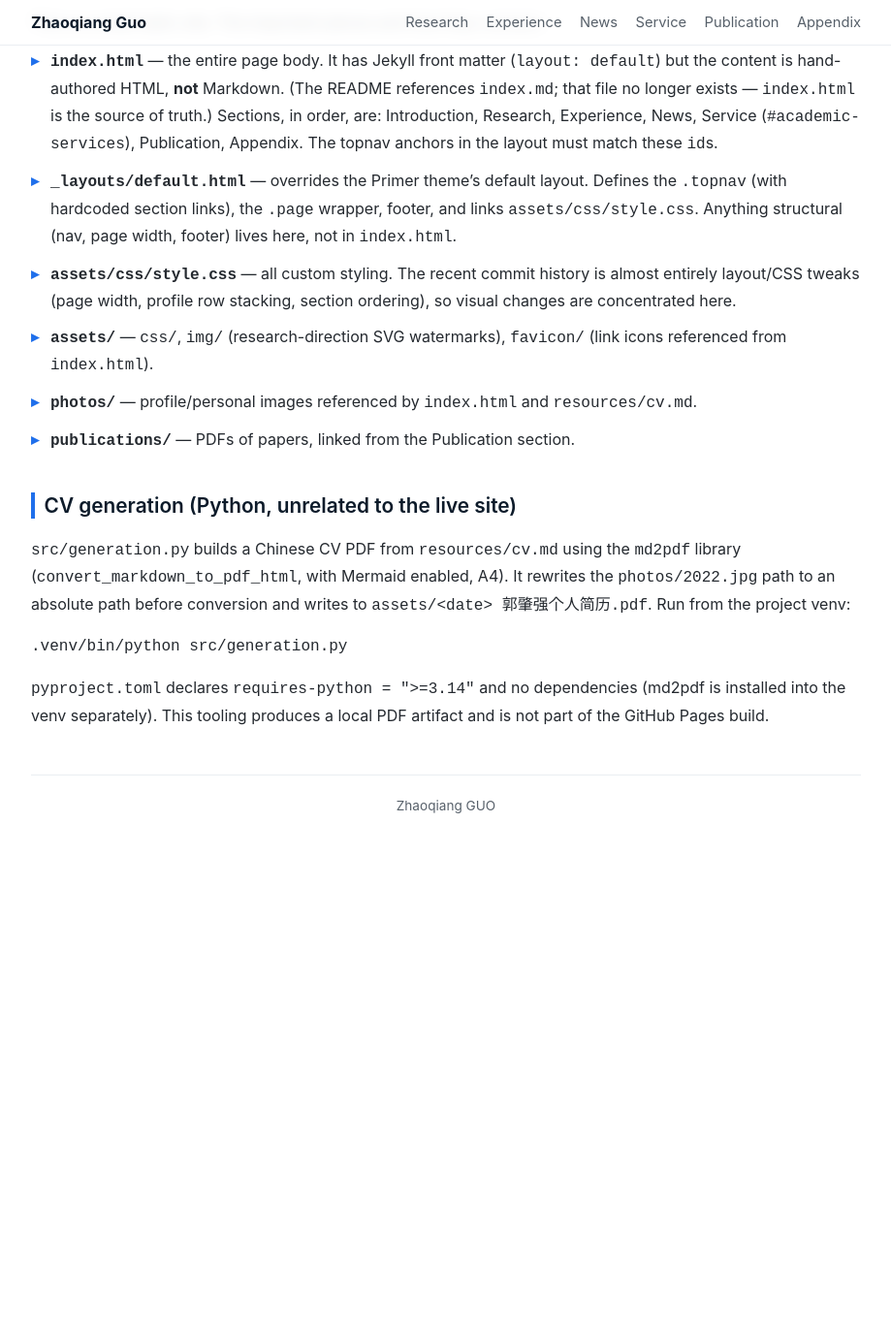
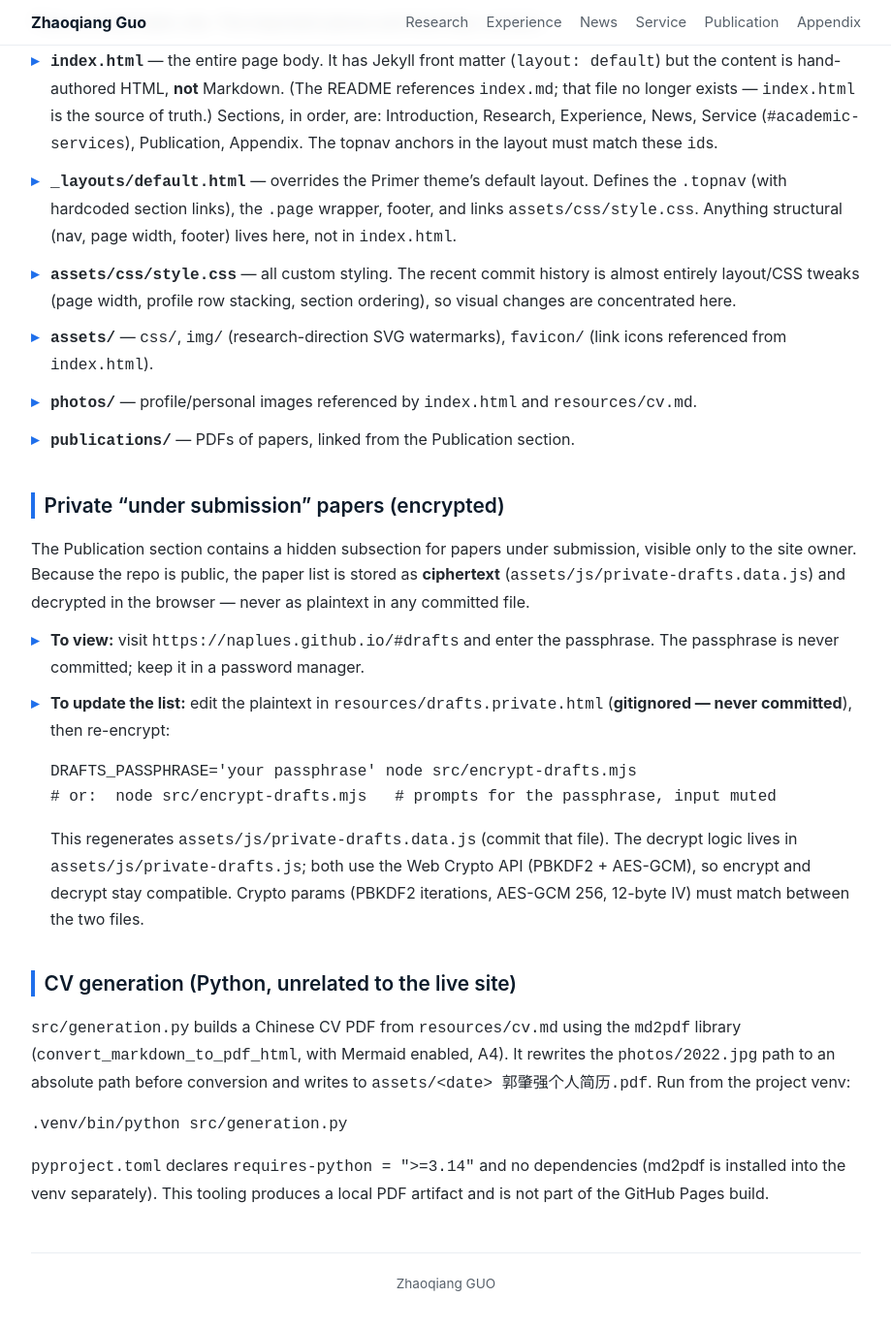
Before and after one commit to Naplues/naplues.github.io, a Jekyll site: the page built from CLAUDE.md, in a window 1280 px wide and 1400 px high, scrolled down 669 px. Shown: the top 1371 px of the window at 97% size, without its empty margins (180-1099 px from the left). Built offline with Jekyll 4.4.1, drawn with Linux system fonts in a browser that asks for light colours; our own code applies the rules of GitHub Pages for plain Markdown files; before the commit the page ends 1576 px from its top, so only the background shows below that.

Commit message:
Add encrypted private 'under submission' papers section
Hidden subsection in the Publication list, decrypted client-side at #drafts with a passphrase. Papers are stored as AES-GCM ciphertext (PBKDF2) in assets/js/private-drafts.data.js; passphrase and plaintext (resources/drafts.private.html, gitignored) are never committed. Encrypt via: node src/encrypt-drafts.mjs

Co-Authored-By: Claude <noreply@anthropic.com>

````diff
--- a/CLAUDE.md
+++ b/CLAUDE.md
@@ -26,6 +26,18 @@ This is a small static site. The important pieces and how they connect:
 - **`photos/`** — profile/personal images referenced by `index.html` and `resources/cv.md`.
 - **`publications/`** — PDFs of papers, linked from the Publication section.
 
+## Private "under submission" papers (encrypted)
+
+The Publication section contains a hidden subsection for papers under submission, visible only to the site owner. Because the repo is public, the paper list is stored as **ciphertext** (`assets/js/private-drafts.data.js`) and decrypted in the browser — never as plaintext in any committed file.
+
+- **To view:** visit `https://naplues.github.io/#drafts` and enter the passphrase. The passphrase is never committed; keep it in a password manager.
+- **To update the list:** edit the plaintext in `resources/drafts.private.html` (**gitignored — never committed**), then re-encrypt:
+  ```bash
+  DRAFTS_PASSPHRASE='your passphrase' node src/encrypt-drafts.mjs
+  # or:  node src/encrypt-drafts.mjs   # prompts for the passphrase, input muted
+  ```
+  This regenerates `assets/js/private-drafts.data.js` (commit that file). The decrypt logic lives in `assets/js/private-drafts.js`; both use the Web Crypto API (PBKDF2 + AES-GCM), so encrypt and decrypt stay compatible. Crypto params (PBKDF2 iterations, AES-GCM 256, 12-byte IV) must match between the two files.
+
 ## CV generation (Python, unrelated to the live site)
 
 `src/generation.py` builds a Chinese CV PDF from `resources/cv.md` using the `md2pdf` library (`convert_markdown_to_pdf_html`, with Mermaid enabled, A4). It rewrites the `photos/2022.jpg` path to an absolute path before conversion and writes to `assets/<date> 郭肇强个人简历.pdf`. Run from the project venv:
--- a/assets/css/style.css
+++ b/assets/css/style.css
@@ -370,3 +370,72 @@ em { font-style: italic; }
   .profile-intro { text-align: left; }
   .profile-name { font-size: 1.3rem; }
 }
+
+/* ---------- Private "under submission" section (encrypted, #drafts) ---------- */
+.private-drafts-card {
+  margin: 1.2rem 0;
+  padding: 0.9rem 1rem;
+  background: var(--bg-soft);
+  border: 1px solid var(--border);
+  border-radius: 8px;
+}
+.private-drafts-card h3 { margin: 0 0 0.4rem; }
+.private-drafts-hint {
+  margin: 0 0 0.6rem;
+  font-size: 0.88rem;
+  color: var(--text-muted);
+}
+.private-drafts-row {
+  display: flex;
+  gap: 0.5rem;
+  align-items: center;
+  flex-wrap: wrap;
+}
+.private-drafts-row input[type="password"] {
+  flex: 1 1 200px;
+  padding: 0.4rem 0.6rem;
+  font-size: 0.92rem;
+  border: 1px solid var(--border);
+  border-radius: 6px;
+  color: var(--text);
+  background: #fff;
+}
+.private-drafts-row input[type="password"]:focus {
+  outline: none;
+  border-color: var(--accent);
+  box-shadow: 0 0 0 2px rgba(31, 111, 235, 0.15);
+}
+.private-drafts-row button,
+.private-drafts-toolbar button {
+  padding: 0.4rem 0.85rem;
+  font-size: 0.9rem;
+  font-weight: 600;
+  color: #fff;
+  background: var(--accent);
+  border: none;
+  border-radius: 6px;
+  cursor: pointer;
+}
+.private-drafts-row button:hover,
+.private-drafts-toolbar button:hover {
+  background: var(--accent-dark);
+}
+.private-drafts-toolbar {
+  margin: 0 0 0.5rem;
+  text-align: right;
+}
+.private-drafts-toolbar button {
+  background: var(--text-muted);
+  font-weight: 500;
+}
+.private-drafts-toolbar button:hover {
+  background: var(--text);
+}
+.private-drafts-status {
+  margin: 0.5rem 0 0;
+  font-size: 0.88rem;
+  color: var(--text-muted);
+}
+.private-drafts-status.private-drafts-error {
+  color: #c62828;
+}
--- a/index.html
+++ b/index.html
@@ -211,6 +211,8 @@ layout: default
   </li>
 </ul>
 
+<div id="private-drafts" hidden></div>
+
 <hr />
 
 <h2 id="appendix">Appendix</h2>
@@ -231,6 +233,8 @@ layout: default
   <a href="https://info.flagcounter.com/3Z9V"><img src="https://s11.flagcounter.com/count2/3Z9V/bg_FFFFFF/txt_000000/border_CCCCCC/columns_2/maxflags_10/viewers_0/labels_0/pageviews_0/flags_0/percent_0/" alt="Flag Counter" border="0" /></a>
 </div>
 
+<script src="{{ 'assets/js/private-drafts.js' | relative_url }}" defer></script>
+
 <script type="text/javascript">
   content = document.getElementById("statistics_info");
   content.style.display = "none"
````
Also changed, not shown: assets/js/private-drafts.data.js (added, +9 -0 lines), assets/js/private-drafts.js (added, +121 -0 lines), src/encrypt-drafts.mjs (added, +87 -0 lines), 1 other file.
